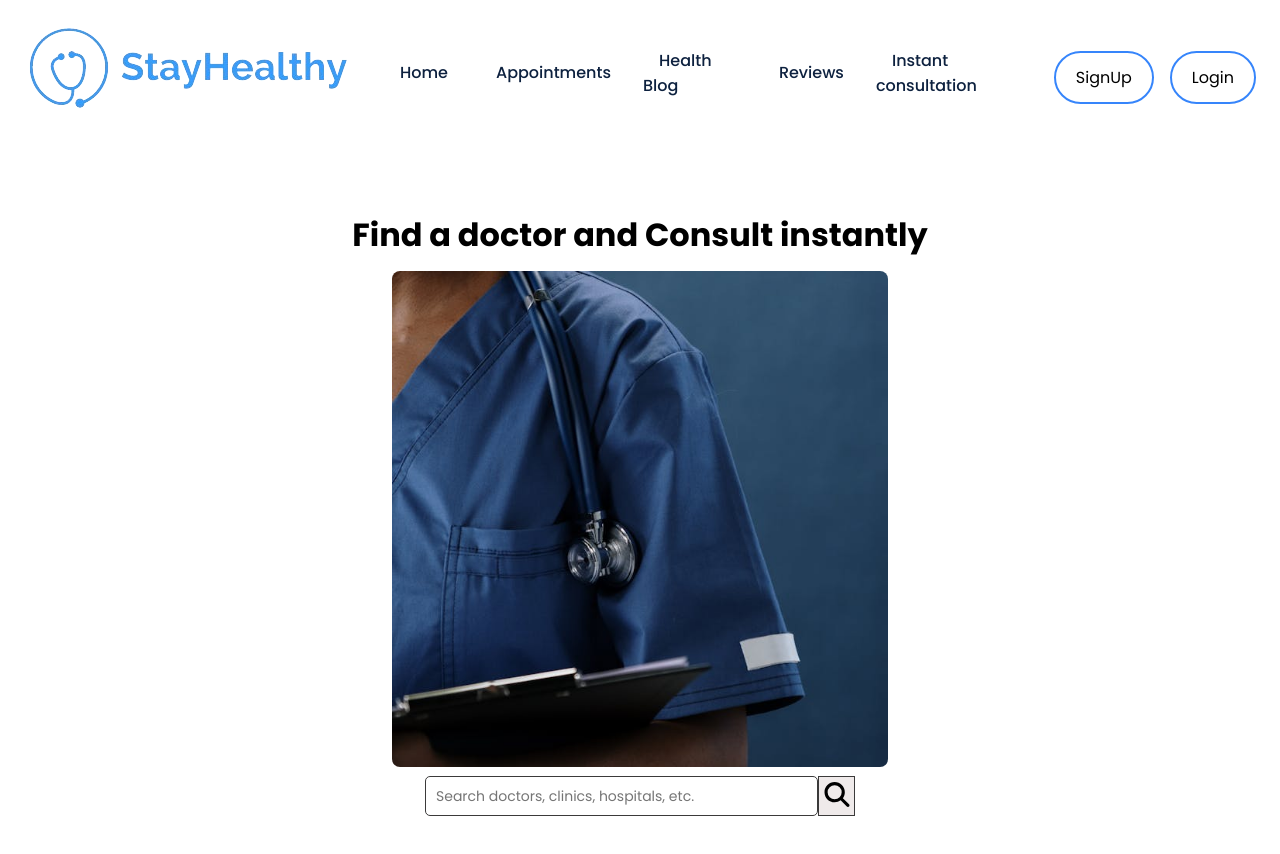
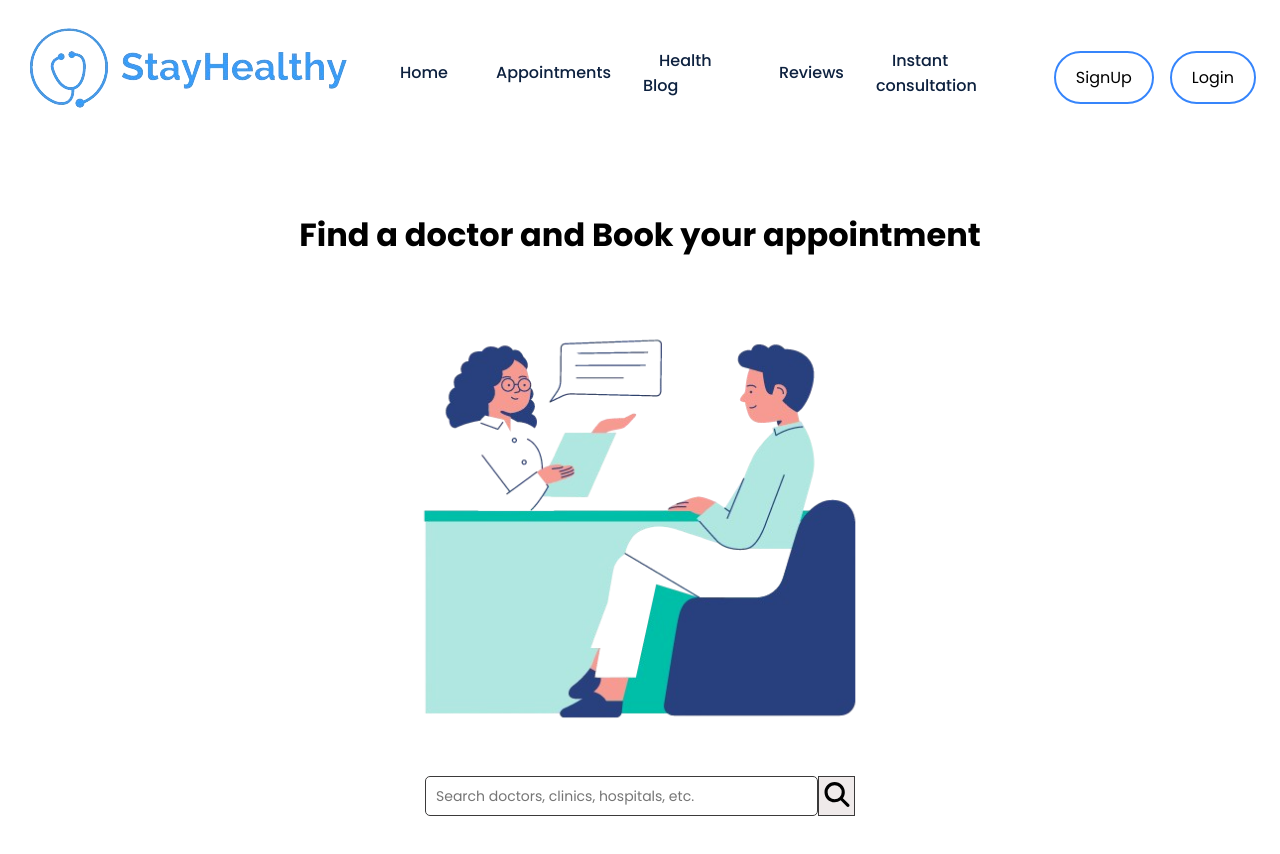
Before and after one commit to AlbaGG25/medical-appointment-app, a React (Create React App) app: page /search in a window 1280 px wide. Shown: the top 854 px of the page. Built offline with nearby package versions, Linux system fonts and the light colour scheme.

Commit message:
ensured userflow works

```diff
--- a/src/Components/DoctorCard/DoctorCard.js
+++ b/src/Components/DoctorCard/DoctorCard.js
@@ -1,6 +1,7 @@
 import React, { useEffect, useState } from 'react';
 import Popup from 'reactjs-popup';
 import 'reactjs-popup/dist/index.css';
+import doctor from '../../Images/doctor.jpg';
 import './DoctorCard.css';
 import AppointmentForm from '../AppointmentForm/AppointmentForm'
 import { v4 as uuidv4 } from 'uuid';
@@ -34,7 +35,7 @@ const DoctorCard = ({ name, speciality, experience, ratings, profilePic }) => {
     <div className="doctor-card-container">
       <div className="doctor-card-details-container">
         <div className="doctor-card-profile-image-container">
-            <img src={profilePic} alt="Image of a doctor"/>
+            <img src={doctor} alt="Image of a doctor"/>
         </div>
         <div className="doctor-card-details">
           <div className="doctor-card-detail-name">{name}</div>
--- a/src/Components/FindDoctorSearch/FindDoctorSearch.js
+++ b/src/Components/FindDoctorSearch/FindDoctorSearch.js
@@ -1,12 +1,12 @@
 import React, { useState } from 'react';
 import './FindDoctorSearch.css';
-import find from '../../Images/find.jpg';
+import find2 from '../../Images/find2.png';
 import search from '../../Images/search.svg';
 import { useNavigate, Navigate } from 'react-router-dom';
 
 
 const initSpeciality = [
-    'Cardiologist', 'Dentist', 'Gynecologist', 'General Physician', 'Dermatologist', 'Ear-nose-throat (ent) Specialist', 'Psychiatrist', 'Stomatologist',
+    'Cardiologist', 'Dentist', 'Gynecologist/Obstetrician', 'General Physician', 'Dermatologist', 'Ear-nose-throat (ent) Specialist', 'Psychiatrist', 'Bone',
 ]
 
 const FindDoctorSearch = () => {
@@ -23,9 +23,9 @@ const FindDoctorSearch = () => {
     return (
         <div className='finddoctor' style={{ marginTop: '14%' }}>
             <center>
-                <h1>Find a doctor and Consult instantly</h1>
+                <h1>Find a doctor and Book your appointment</h1>
                 <div>
-                    <img className="mainimg" src={find} alt="Image of a doctor, we can't see their face, it depicts only their arm a partially his body holding a folder " />
+                    <img className="mainimg" src={find2} alt="Image of a doctor, we can't see their face, it depicts only their arm a partially his body holding a folder " />
                 </div>
                 <div className="home-search-container" style={{ display: 'flex', justifyContent: 'center', alignItems: 'center' }}>
                     <div className="doctor-search-box">
--- a/src/Components/InstantConsultation/FindDoctorSearchIC/FindDoctorSearchIC.js
+++ b/src/Components/InstantConsultation/FindDoctorSearchIC/FindDoctorSearchIC.js
@@ -1,7 +1,8 @@
 import React, { useState } from 'react';
 import './FindDoctorSearchIC.css';
-import find from '../../../Images/find.jpg';
+import instant from '../../../Images/instant.png';
 import { useNavigate, Navigate } from 'react-router-dom';
+import search from '../../../Images/search.svg';
 
 
 const initSpeciality = [
@@ -24,18 +25,18 @@ const FindDoctorSearchIC = () => {
             <center>
                 <h1>Find a doctor and Consult instantly</h1>
                 <div>
-                  <img className="mainimg" src={find} alt="Image of a doctor, we can't see their face, it depicts only their arm a partially his body holding a folder "/>
+                  <img className="mainimg" src={instant} alt="Doctor, we can't see their face, it depicts only their arm a partially his body holding a folder "/>
                 </div>
                 <div className="home-search-container"  style={{display:'flex',justifyContent:'center',alignItems:'center'}}>
                     <div className="doctor-search-box">
 
                         <input type="text" className="search-doctor-input-box" placeholder="Search doctors, clinics, hospitals, etc." onFocus={() => setDoctorResultHidden(false)} onBlur={() => setDoctorResultHidden(true)} value={searchDoctor} onChange={(e) => setSearchDoctor(e.target.value)} />
 
-                        <div className="findiconimg"><img className='findIcon' src={process.env.PUBLIC_URL + '/images/search.svg'} alt=""/></div>
+                        <div className="findiconimg"><img className='findIcon' src={search} alt="Magnifying glass"/></div>
                         <div className="search-doctor-input-results" hidden={doctorResultHidden}>
                             {
                                 specialities.map(speciality => <div className="search-doctor-result-item" key={speciality} onMouseDown={() => handleDoctorSelect(speciality)}>
-                                    <span><img src={process.env.PUBLIC_URL + '/images/search.svg'} alt="" style={{height:"10px", width:"10px"}} width="12" /></span>
+                                    <span><img src={search} alt="Magnifying glass" style={{height:"10px", width:"10px"}} width="12" /></span>
                                     <span>{speciality}</span>
                                     <span>SPECIALITY</span>
                                 </div>)
```
Also changed, not shown: src/Images/find2.png (added), src/Images/instant.png (added).
